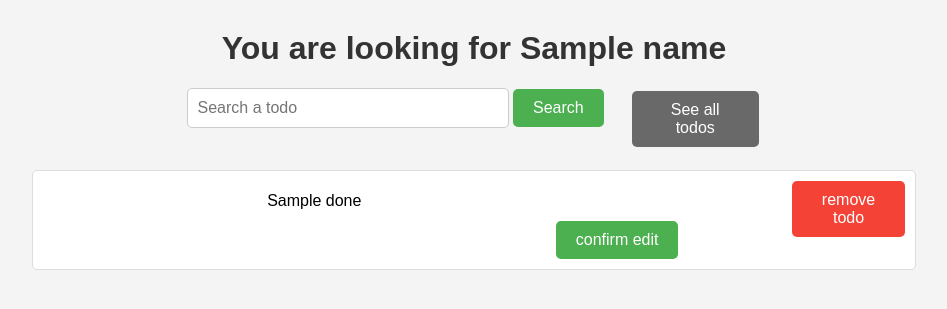
After one commit to Alex-zReeZ/todolist-slim-twig, a PHP site: template template/doneTodo.twig in a window 1280 px wide. The commit adds this page. Shown: the top 309 px of the page, without its empty margins (166-1113 px from the left). Run offline with PHP 8.4, Linux system fonts and the light colour scheme; the template is opened without the code that fills it: most values are stand-ins (such as "Sample title", 1, 10 or a date in 2020); some libraries are stand-ins or nearby versions.

Commit message:
feat : possibility to mark a todo done

```diff
--- /dev/null
+++ b/template/doneTodo.twig
@@ -0,0 +1,49 @@
+<!doctype html>
+<html lang="en">
+<head>
+    <meta charset="UTF-8">
+    <meta name="viewport"
+          content="width=device-width, user-scalable=no, initial-scale=1.0, maximum-scale=1.0, minimum-scale=1.0">
+    <meta http-equiv="X-UA-Compatible" content="ie=edge">
+    <link rel="stylesheet" href="/style.css">
+
+    <title>Document</title>
+</head>
+<body>
+<h1 class="title"> You are looking for {{ name }}</h1>
+<div class="go-back-button">
+    <form action="/search" method="get">
+        <label>
+            <input type="text" name="searchTodo" placeholder="Search a todo">
+        </label>
+        <button type="submit" name="search" class="btn btn-add">Search</button>
+    </form>
+
+    <form action="/todo" method="get">
+        <button class="btn btn-back " type="submit" name="goBack">See all todos</button>
+    </form>
+</div>
+
+<ul class="todo-list">
+    {% for done in dones %}
+        <li class="todo-item">
+            <form action="/todo/modify" class="todo-item-form" method="post">
+                <label>
+                    <input type="text" name="modifyTodo" value="{{ done.name|e }}" class="hide-input">
+                    <input type="hidden" name="todoId" value="{{ done.id }}">
+                </label>
+                <span class="modify-button">
+                    <button class="btn btn-add" type="submit" name="editTodoButton">confirm edit</button>
+                </span>
+            </form>
+
+            <form action="/todo/remove" method="post">
+                <input type="hidden" name="removeTodo" value="{{ done.id }}">
+                <button class="btn btn-reset" type="submit" name="removeTodoButton">remove todo</button>
+            </form>
+        </li>
+    {% endfor %}
+</ul>
+
+</body>
+</html>
--- a/template/todo.twig
+++ b/template/todo.twig
@@ -46,9 +46,11 @@
 <ul class="todo-list">
     {% for todo in todos %}
         <li class="todo-item">
+            <form action="/todo/done" method="post">
+                <button type="submit" name="done" class="btn btn-reset" value="{{ todo.id }}"> Done </button>
+            </form>
             <form action="/todo/modify" class="todo-item-form" method="post">
                 <label>
-                    <input type="checkbox" name="checked" class="checkbox">
                     <input type="text" name="modifyTodo" value="{{ todo.name|e }}" class="hide-input">
                     <input type="hidden" name="todoId" value="{{ todo.id }}">
                 </label>
@@ -66,5 +68,7 @@
 </ul>
 
 
+
+
 </body>
 </html>
```
Also changed, not shown: src/todoFunction.php (+12 -12 lines), database.db.
